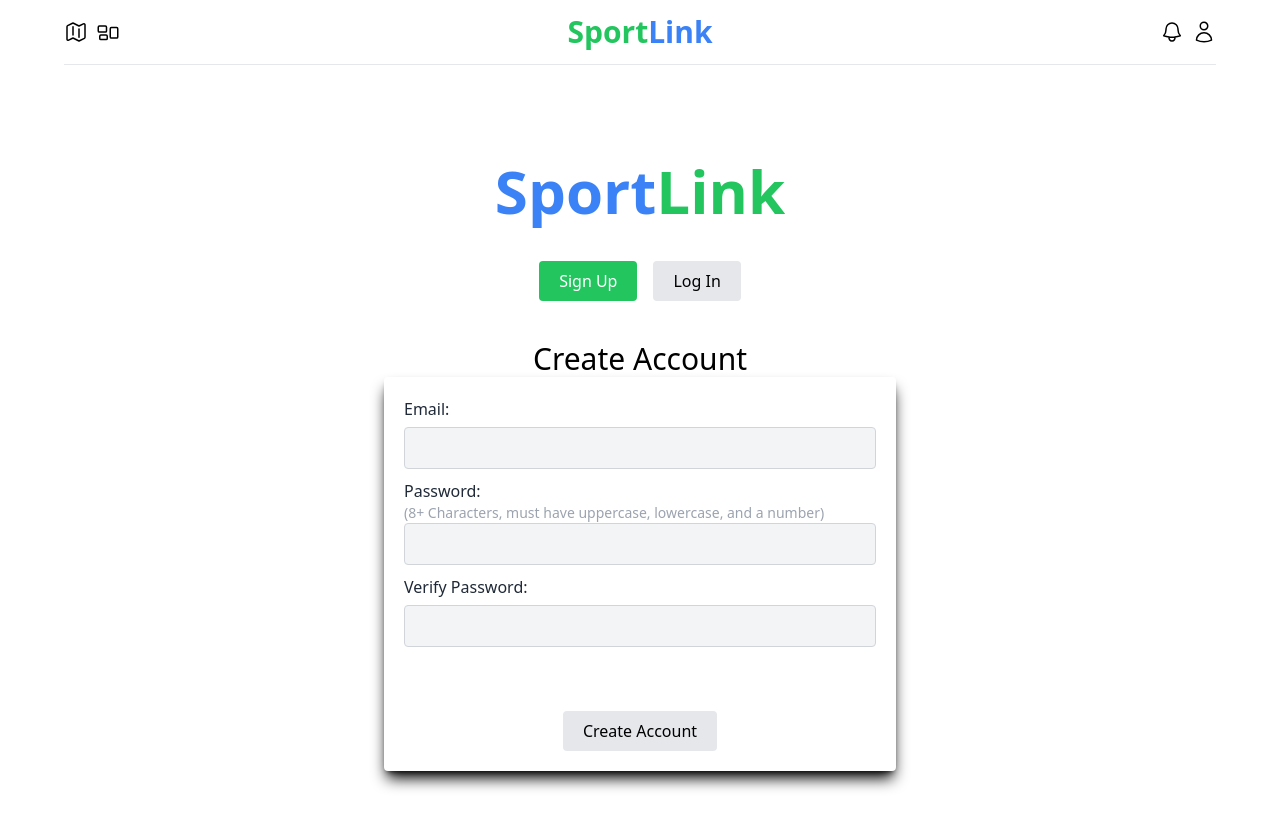
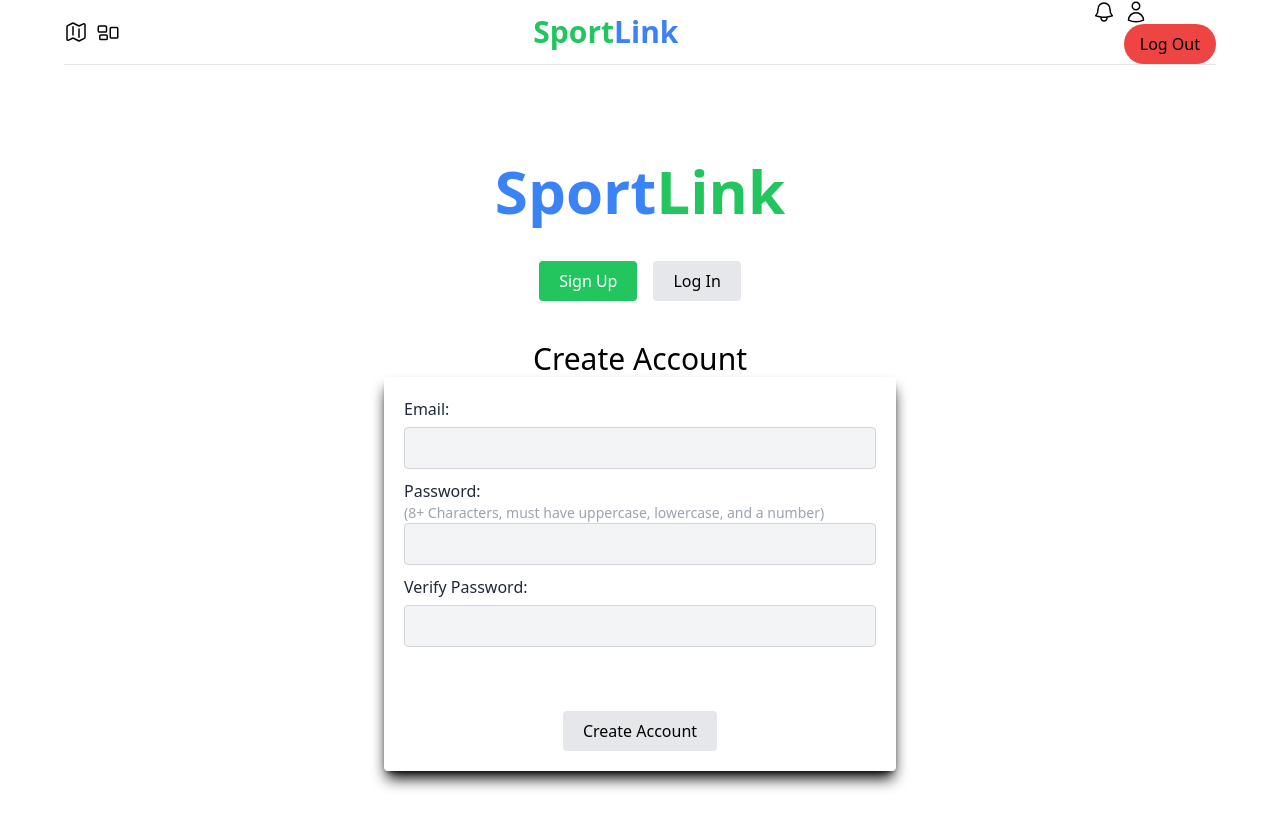
Before and after one commit to Arty5654/SportLink, a Next.js app in the folder web/: page /signin in a window 1280 px wide. Shown: the top 828 px of the page. Built offline with nearby package versions, Linux system fonts and the light colour scheme.

Commit message:
logout UI added to navbar

```diff
--- /dev/null
+++ b/web/app/signin/LogoutButton.js
@@ -0,0 +1,41 @@
+/*
+Author Alex Younkers
+10/11/2023
+This is the password reset forms
+*/
+
+"use client"
+
+import React from 'react';
+import  { useState } from 'react';
+import axios from 'axios';
+
+
+
+
+export default function LogoutButton() {
+
+    const [confirmed, setConfirmed] = useState(false);
+
+    const handleLogout = () => {
+
+        // takes user out of session
+        sessionStorage.removeItem('user');
+
+        window.location.href = '/signin';
+    }
+
+
+    return (
+
+        <div>
+
+            <button className="bg-red-500 text-black rounded-full px-4 py-2 transition-colors duration-300 ease-in-out hover:bg-black hover:text-white"
+            onClick={handleLogout}>
+                Log Out
+            </button>
+
+        </div>
+    );
+
+}
--- a/web/components/nav.js
+++ b/web/components/nav.js
@@ -2,15 +2,9 @@
 
 import { useState, useEffect, useContext } from "react";
 import Link from "next/link";
-import { UserContext } from "@app/UserContext";
+import LogoutButton from "@app/signin/LogoutButton";
 
 const Nav = () => {
-  const { user, setUser } = useContext(UserContext);
-
-  useEffect(() => {
-    const user1 = JSON.parse(sessionStorage.getItem("user"));
-    setUser(user1);
-  }, []);
 
   return (
     <nav className="w-full bg-white text-black h-12 border-b border-grey-500 flex items-center justify-between py-8 mb-24">
@@ -110,6 +104,10 @@ const Nav = () => {
             <span className="absolute top-full mt-1 mb-2 left-1/2 transform -translate-x-1/2 px-2 py-1 text-sm text-white bg-black rounded opacity-0 group-hover:opacity-100 transition duration-500 whitespace-nowrap">
               Your Account
             </span>
+
+            <div className="relative group">
+              <LogoutButton />
+            </div>
           </Link>
         </div>
       </div>
```
